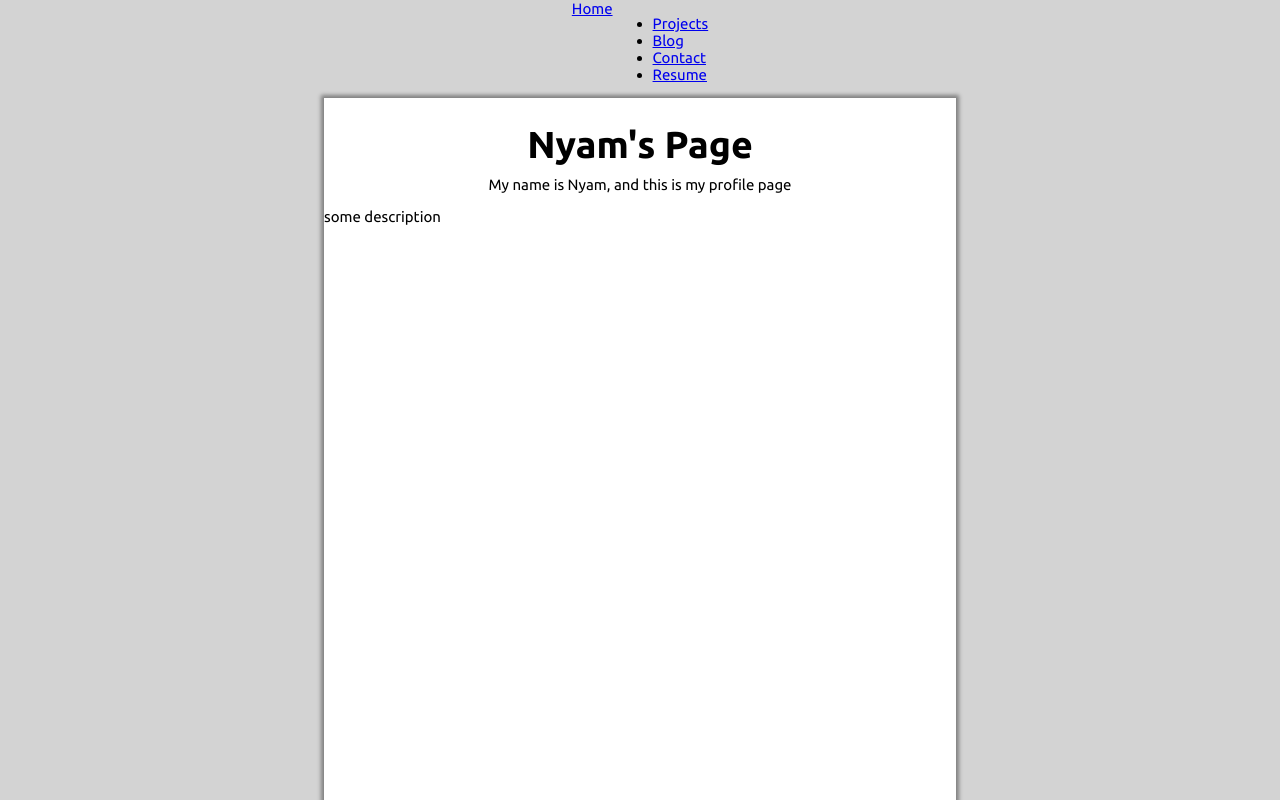
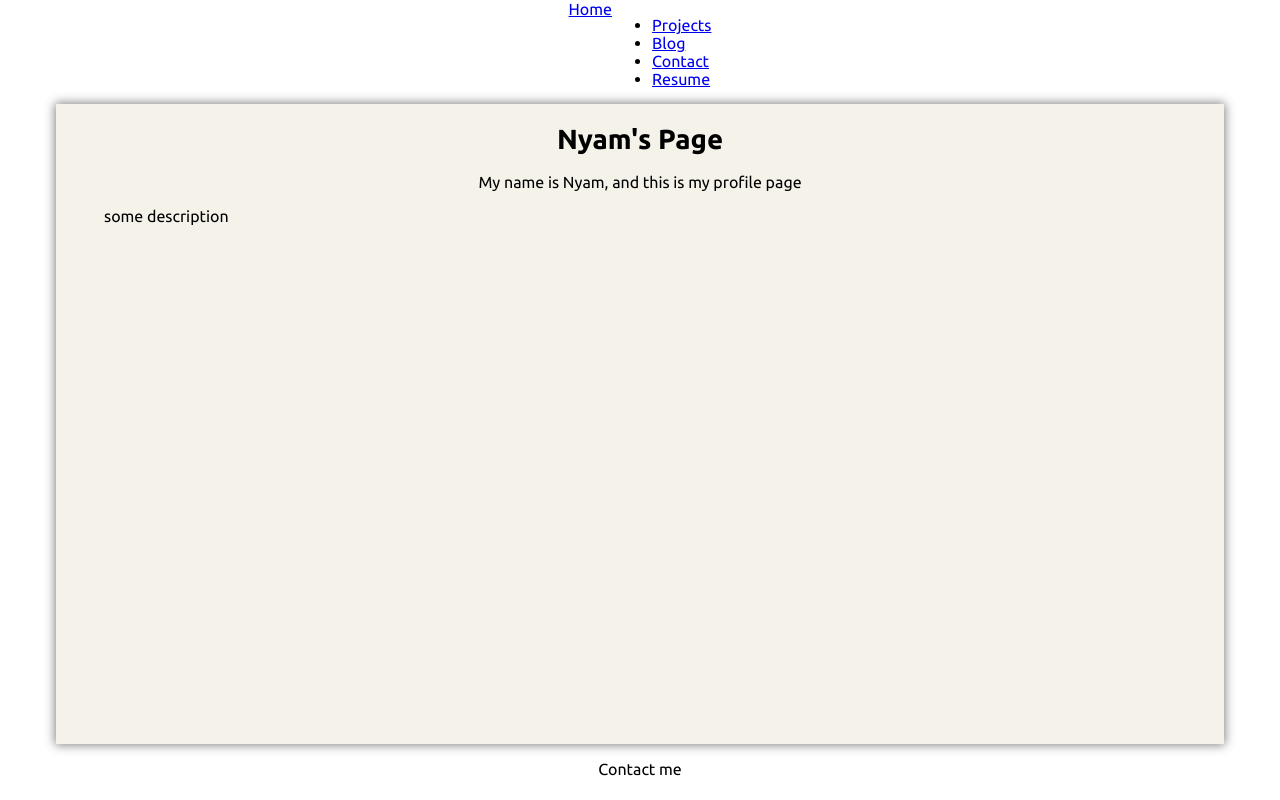
Before and after one commit to Cantibenyam/mywp, a Next.js app: page / in a window 1280 px wide. Shown: the top 800 px of the page. Built offline with nearby package versions, Linux system fonts and the light colour scheme.

Commit message:
slight design shift

```diff
--- a/app/globals.css
+++ b/app/globals.css
@@ -1,3 +1,22 @@
+:root {
+  --color-bg: #ebebeb;
+  --color-accent: #cc2936;
+  --color-text: #1e1e24;
+  --color-muted: lightgrey;
+  --color-surface: #f5f2ea;
+
+  --text-sm: 0.83rem;
+  --text-base: 1rem;
+  --text-lg: 1.2rem;
+  --text-xl: 1.44rem;
+  --text-2xl: 1.728rem;
+
+  --space-1: 0.5rem;
+  --space-2: 1rem;
+  --space-3: 1.5rem;
+  --space-4: 3rem;
+}
+
 @font-face {
   font-family: 'Ubuntu';
   src: url('/fonts/Ubuntu-Regular.woff2') format('woff2');
@@ -19,19 +38,21 @@
 }
 body {
   font-family: 'Ubuntu', sans-serif;
-  font-size: 15px;
-  background-color: lightgrey;
+  font-size: var(--text-base);
+
+  background-color: var(--color);
   margin-top: 0px;
   margin-bottom: 0px;
 }
 
 main {
-  background-color: white;
+  background-color: var(--color-surface);
   display: flex;
   flex-direction: column;
-  padding-bottom: 100%;
-  margin: 0px 25% 0px 25%;
-  box-shadow: 0px 0px 4px 3px grey;
+  min-height: 80vh;
+  padding-bottom: var(--space-4);
+  margin: 0px var(--space-4) 0px var(--space-4);
+  box-shadow: 0px 0px 10px 1px grey;
 }
 
 img {
@@ -42,10 +63,10 @@ img {
   display: flex;
   flex-direction: row;
   justify-content: center;
-  font-size: 250%;
+  font-size: var(--text-2xl);
 }
 .profilePageDescriptor {
-  margin-top: -15px;
+  margin-top: var(--space-1);
   display: flex;
   flex-direction: row;
   justify-content: center;
@@ -62,3 +83,7 @@ Footer {
   flex-direction: row;
   justify-content: center;
 }
+
+.homepageDesc {
+  margin: var(--space-1) var(--space-4);
+}
--- a/app/page.tsx
+++ b/app/page.tsx
@@ -7,7 +7,7 @@ export default function Page() {
       </div>
 
       <div>
-        <p>some description</p>
+        <p className="homepageDesc">some description</p>
       </div>
     </div>
   );
```
Also changed, not shown: app/components/portrait.tsx (added, +7 -0 lines), 1 other file (tests, documents, lock files or other folders).
